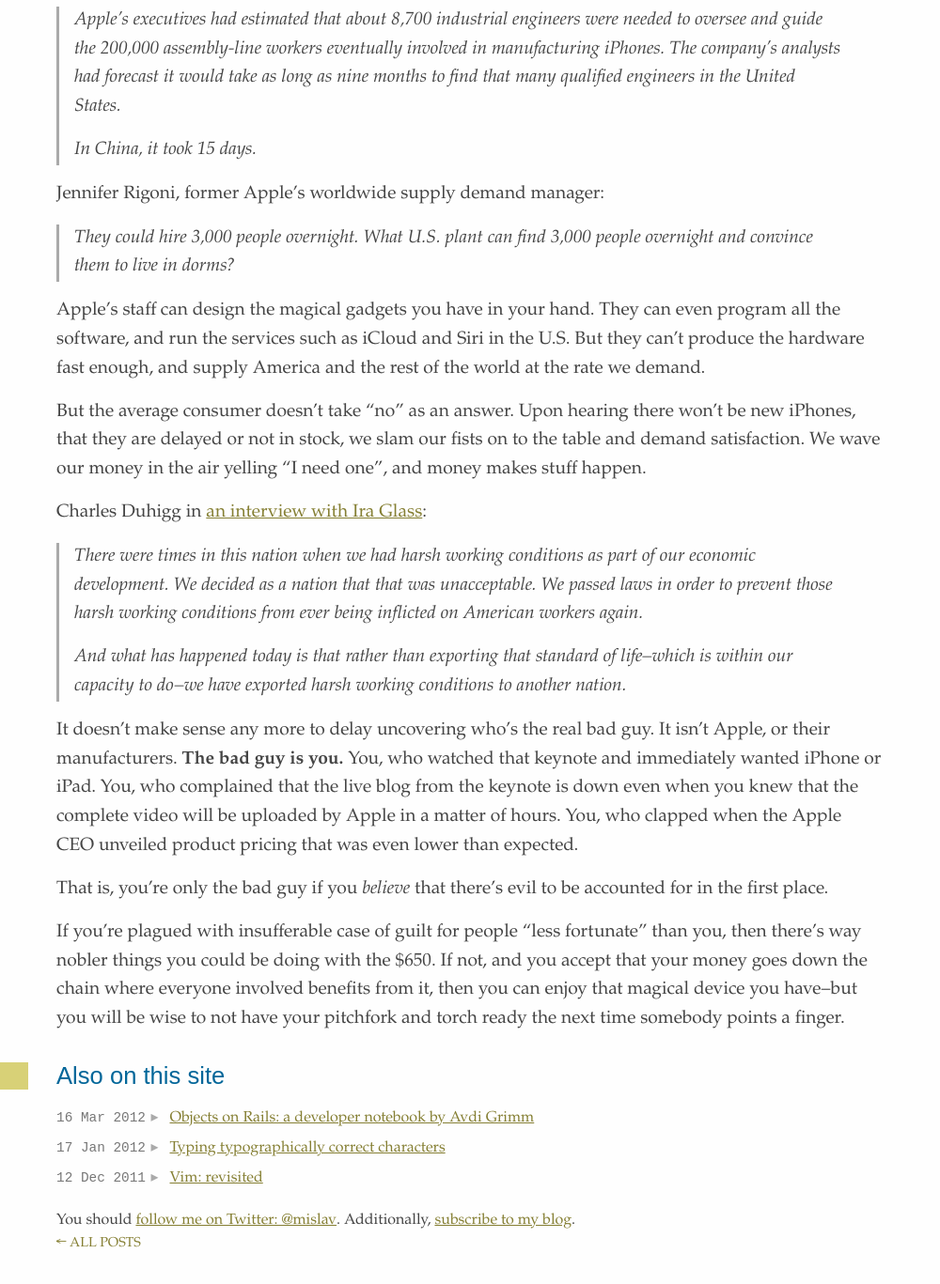
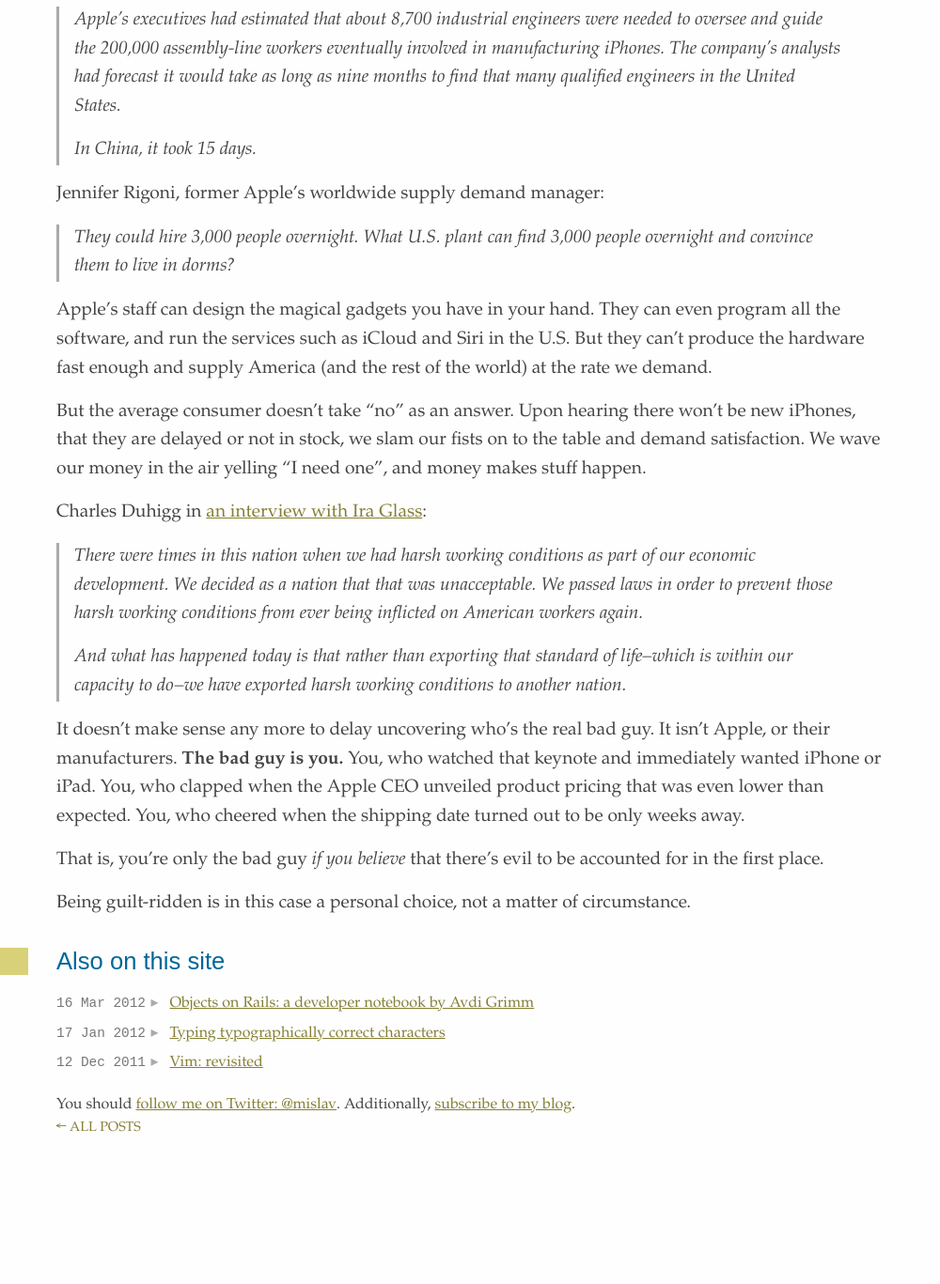
Before and after one commit to mislav/blog, a Jekyll site: the page built from _posts/2012-03-18-made-in-china.md, in a window 1280 px wide and 1400 px high, scrolled down 915 px. Shown: the top 1367 px of the window at 94% size, without its empty margins (0-1000 px from the left). Built offline with Jekyll 4.4.1, drawn with Linux system fonts in a browser that asks for light colours; Markdown is read by kramdown in place of the engine named in the settings; after the commit the page ends 2192 px from its top, so only the background shows below that; some of the changed text lies outside the part shown.

Commit message:
China post: tweak wording, change closing note

```diff
--- a/_posts/2012-03-18-made-in-china.md
+++ b/_posts/2012-03-18-made-in-china.md
@@ -29,9 +29,9 @@
 But before we uncover where the real villain lies between a block of aluminum and the finished iPad
 in your hands, we first have to face the facts why those jobs went to China in the first place.
 
-It's not the manufacturing costs. The iPhone, theoretically, could still cost $650 even if it was
-produced in the United States, under U.S. labor laws and standards. What U.S. can't provide is the
-scale of manufacturing.
+It's not the manufacturing costs. The iPhone, theoretically, could still cost around $650 even if it
+was produced in the United States, under U.S. labor laws and standards. What U.S. can't provide is
+the _scale of manufacturing_.
 
 [Charles Duhigg and Keith Bradsher for The NY Times][nytimes]:
 
@@ -49,7 +49,7 @@
 
 Apple's staff can design the magical gadgets you have in your hand. They can even program all the
 software, and run the services such as iCloud and Siri in the U.S. But they can't produce the
-hardware fast enough, and supply America and the rest of the world at the rate we demand.
+hardware fast enough and supply America (and the rest of the world) at the rate we demand.
 
 But the average consumer doesn't take "no" as an answer. Upon hearing there won't be new iPhones,
 that they are delayed or not in stock, we slam our fists on to the table and demand satisfaction. We
@@ -66,18 +66,13 @@
 
 It doesn't make sense any more to delay uncovering who's the real bad guy. It isn't Apple, or their
 manufacturers. **The bad guy is you.** You, who watched that keynote and immediately wanted iPhone
-or iPad. You, who complained that the live blog from the keynote is down even when you knew that the
-complete video will be uploaded by Apple in a matter of hours. You, who clapped when the Apple CEO
-unveiled product pricing that was even lower than expected.
+or iPad. You, who clapped when the Apple CEO unveiled product pricing that was even lower than
+expected. You, who cheered when the shipping date turned out to be only weeks away.
 
-That is, you're only the bad guy if you _believe_ that there's evil to be accounted for in the first
+That is, you're only the bad guy _if you believe_ that there's evil to be accounted for in the first
 place.
 
-If you're plagued with insufferable case of guilt for people “less fortunate” than you, then there's
-way nobler things you could be doing with the $650. If not, and you accept that your money goes down
-the chain where everyone involved benefits from it, then you can enjoy that magical device you
-have--but you will be wise to not have your pitchfork and torch ready the next time somebody points
-a finger.
+Being guilt-ridden is in this case a personal choice, not a matter of circumstance.
 
 
   [mrdaisey]: http://www.thisamericanlife.org/radio-archives/episode/454/mr-daisey-and-the-apple-factory
```
Also changed, not shown: other parts of _posts/2012-03-18-made-in-china.md (+5 -5 lines).
